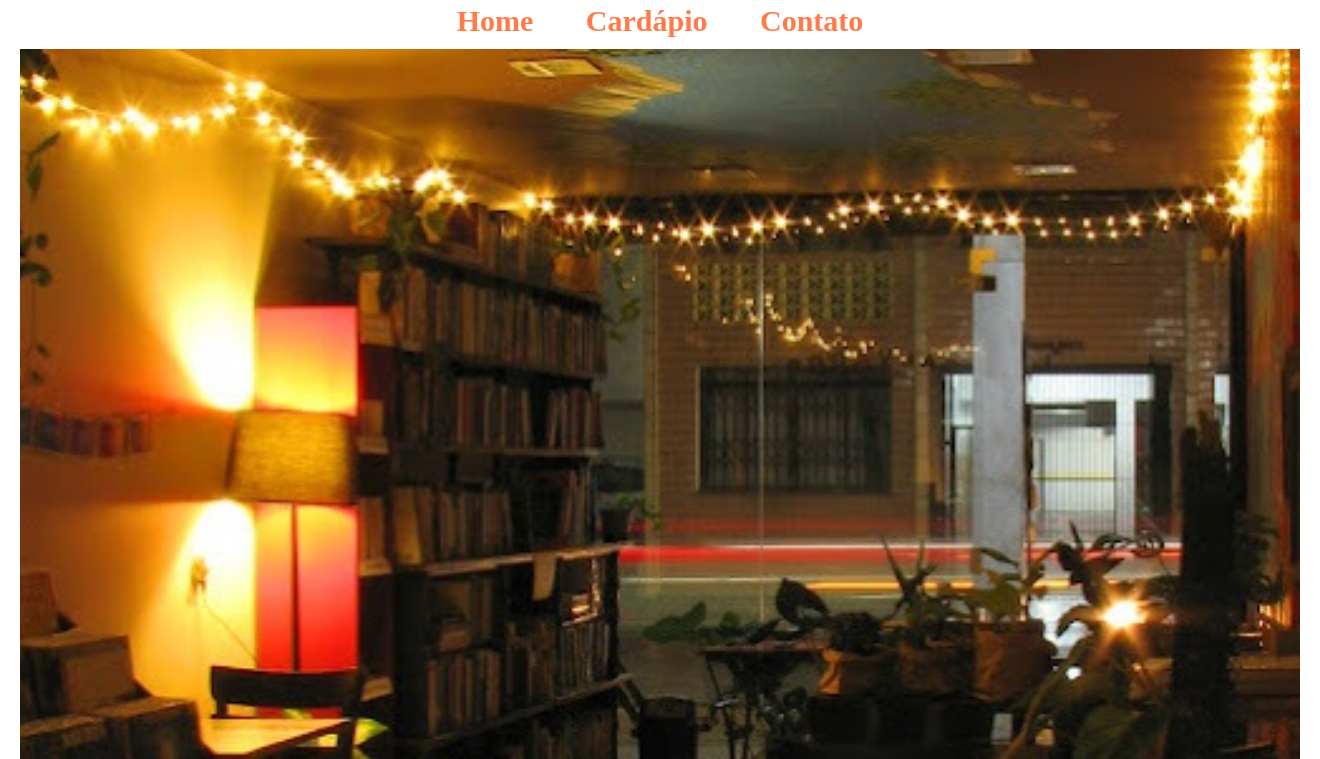
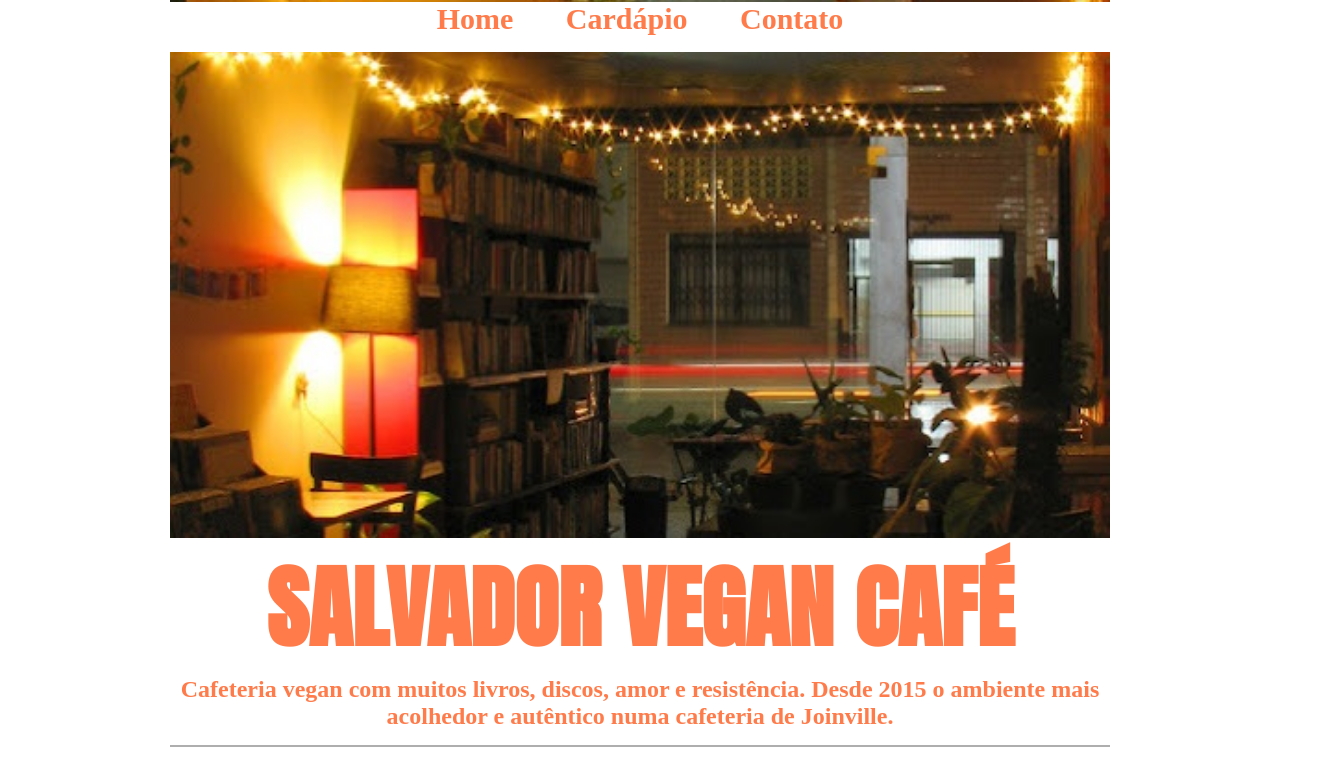
Before and after one commit to marcossgonzalez/SalvadorVeganCafeSiteStructure, a plain HTML site: page index.html in a window 1280 px wide. Shown: the top 759 px of the page, 1320 px wide, since content can reach past the window. Drawn offline with Linux system fonts and the light colour scheme; a web font is replaced by a local one.

Commit message:
Update - Nav Superior
08/10/2023 - 00:39:
Nav aparece em toda página.

```diff
--- a/index.html
+++ b/index.html
@@ -16,21 +16,17 @@
   </head>
   <body>
     <main>
+        <nav id="navbar" class="nav">
+            <ul class="navbarhorizontal">
+                <li><a href="#first-paragraph">Home</a></li>
+                <li><a href="#cardapio">Cardápio</a></li>
+                <li><a href="#contato">Contato</a></li>
+            </ul>
+        </nav>
         <section class="heading">
-            <nav id="navbar" class="nav">
-                <ul class="navbarhorizontal">
-                    <li><a href="#bemvindos">Home</a></li>
-                    <li><a href="#cardapio">Cardápio</a></li>
-                    <li><a href="#contato">Contato</a></li>
-                </ul>
-            </nav>
             <header class="headerdosite">
-                <img
-            class="imagemtitulo"
-            loading="lazy"
-            src="Resources/Salvamor feed 1 - Copy.jpg"
-            alt="freecodecamp logo"
-                />
+                <img class="imagemtitulo" loading="lazy" src="Resources/Salvamor feed 1 - Copy.jpg"
+            alt="freecodecamp logo" id="first-paragraph" />
                 <h1 class="titulo">SALVADOR VEGAN CAFÉ</h1>
                 <p class="subtitulo">
                     Cafeteria vegan com muitos livros, discos, amor e resistência. Desde 2015 o ambiente mais acolhedor e autêntico numa cafeteria de Joinville.
--- a/styles.css
+++ b/styles.css
@@ -8,6 +8,7 @@
     font-family: "Baskervville", serif;
     color: linen;
     background-color: rgb(255, 255, 255);
+    overflow-x: hidden;
 }
 html {
     font-size: 62.5%;
@@ -43,6 +44,7 @@
         1fr
       );
     row-gap: 3rem;
+
 }
 
 .titulo {
@@ -165,8 +167,8 @@
     display: flex;
     justify-content: center;
     position: sticky;
-    top: 0.5%;
-    left: 29%;
+    top: 0.2%;
+    height: 50px;
     width: 100vw;
     background: white;
     z-index: 10;
```
